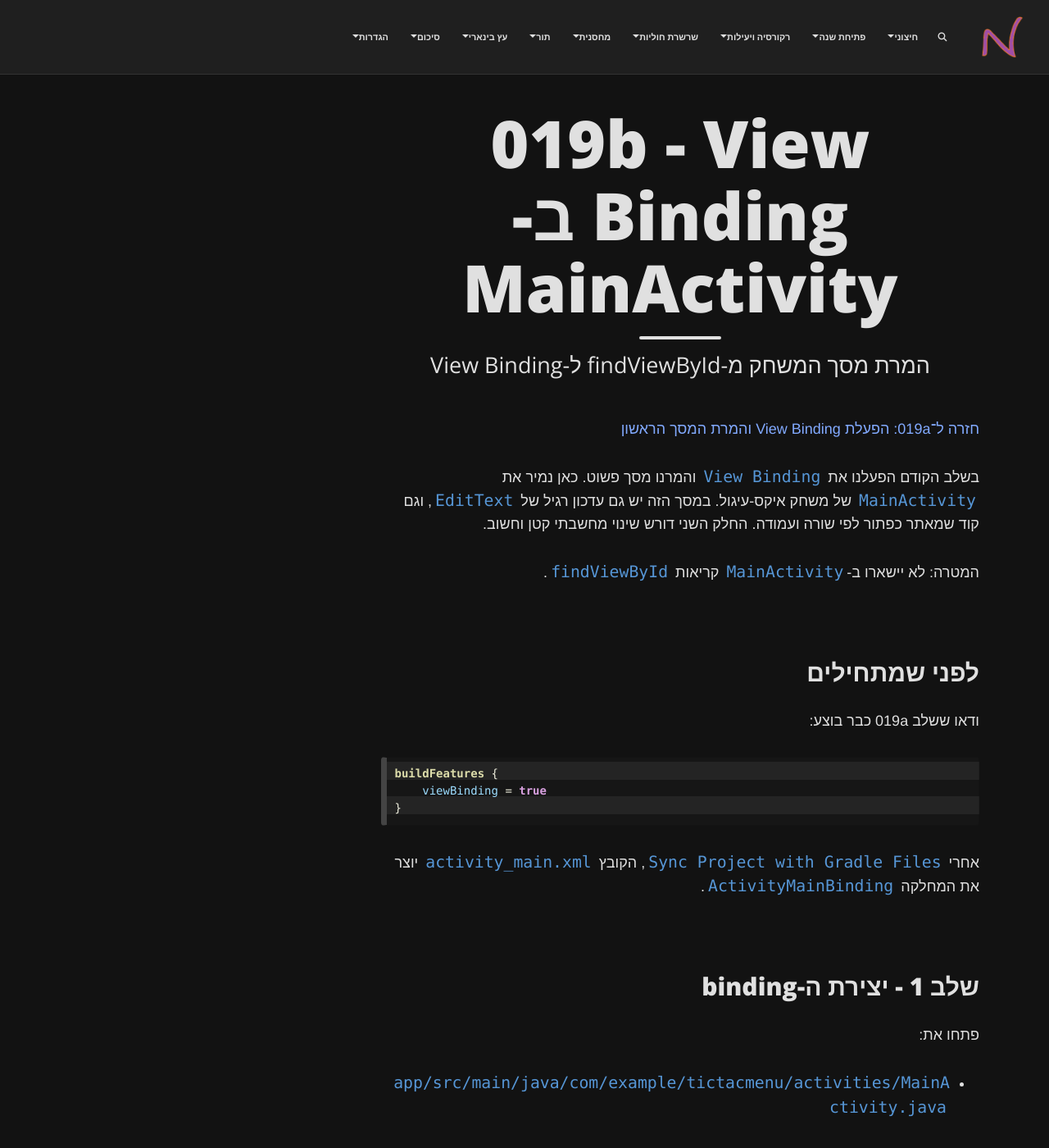
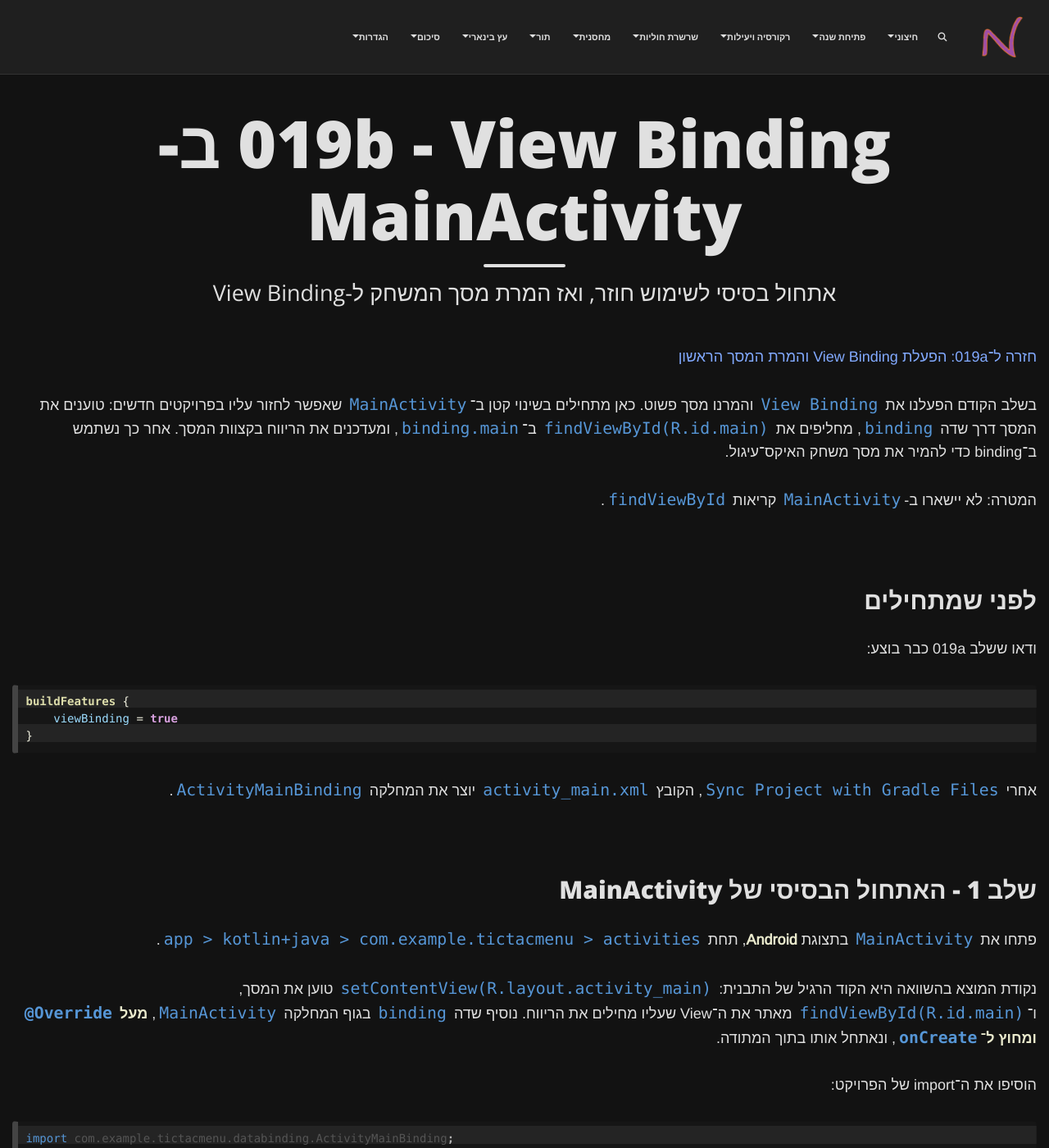
Before and after one commit to 3strategy/BeautifulMivney, a Jekyll site: the page built from android/projectSteps/019bBindingsForMainActivity.md, in a window 1280 px wide and 1400 px high. Shown: the whole window at 82% size. Built offline with Jekyll 4.4.1, drawn with Linux system fonts in a browser that asks for light colours; comment, search, counter and statistics services are not loaded; some of the changed text lies outside the part shown.

Commit message:
improved 019b bindings to include the clean default change to Main Activity in a much clearer way.

````diff
--- a/android/projectSteps/019bBindingsForMainActivity.md
+++ b/android/projectSteps/019bBindingsForMainActivity.md
@@ -1,14 +1,23 @@
 ---
 layout: page
 title: "019b - View Binding ב-MainActivity"
-subtitle: "המרת מסך המשחק מ-findViewById ל-View Binding"
+subtitle: "אתחול בסיסי לשימוש חוזר, ואז המרת מסך המשחק ל-View Binding"
 tags: [אנדרואיד, Android, View Binding, Java, TicTacToe]
 lang: he
+full-width: true
 ---
+
+<style>
+.binding-start-comparison pre,
+.binding-start-comparison code {
+  white-space: pre-wrap;
+  overflow-wrap: anywhere;
+}
+</style>
 
 [חזרה ל־019a: הפעלת View Binding והמרת המסך הראשון](/android/projectSteps/019a.BindingInsteadOfFindByID){: data-sequence-nav="prev"}
 
-בשלב הקודם הפעלנו את `View Binding` והמרנו מסך פשוט. כאן נמיר את `MainActivity` של משחק איקס-עיגול. במסך הזה יש גם עדכון רגיל של `EditText`, וגם קוד שמאתר כפתור לפי שורה ועמודה. החלק השני דורש שינוי מחשבתי קטן וחשוב.
+בשלב הקודם הפעלנו את `View Binding` והמרנו מסך פשוט. כאן מתחילים בשינוי קטן ב־`MainActivity` שאפשר לחזור עליו בפרויקטים חדשים: טוענים את המסך דרך שדה `binding`, מחליפים את `findViewById(R.id.main)` ב־`binding.main`, ומעדכנים את הריווח בקצוות המסך. אחר כך נשתמש ב־binding כדי להמיר את מסך משחק האיקס־עיגול.
 
 המטרה: לא יישארו ב-`MainActivity` קריאות `findViewById`.
 
@@ -24,31 +33,75 @@
 
 אחרי `Sync Project with Gradle Files`, הקובץ `activity_main.xml` יוצר את המחלקה `ActivityMainBinding`.
 
-## שלב 1 - יצירת ה-binding
+## שלב 1 - האתחול הבסיסי של MainActivity
 
-פתחו את:
+פתחו את `MainActivity` בתצוגת **Android**, תחת `app > kotlin+java > com.example.tictacmenu > activities`.
 
-- `app/src/main/java/com/example/tictacmenu/activities/MainActivity.java`
+נקודת המוצא בהשוואה היא הקוד הרגיל של התבנית: `setContentView(R.layout.activity_main)` טוען את המסך, ו־`findViewById(R.id.main)` מאתר את ה־View שעליו מחילים את הריווח. נוסיף שדה `binding` בגוף המחלקה `MainActivity`, **מעל `@Override` ומחוץ ל־`onCreate`**, ונאתחל אותו בתוך המתודה.
 
-הוסיפו את ה-import ואת השדה:
+הוסיפו את ה־import של הפרויקט:
 
-```diff
--import com.example.tictacmenu.R;
-+import com.example.tictacmenu.databinding.ActivityMainBinding;
-
- public class MainActivity extends AppCompatActivity {
-+    private ActivityMainBinding binding;
+```java
+import com.example.tictacmenu.databinding.ActivityMainBinding;
 ```
 
-בתחילת `onCreate`, החליפו את טעינת ה-layout:
+השאירו את ה־import של `R` כל עוד קוד אחר בקובץ משתמש בו.
 
-```diff
--setContentView(R.layout.activity_main);
-+binding = ActivityMainBinding.inflate(getLayoutInflater());
-+setContentView(binding.getRoot());
-```
+מוצגת תחילת המתודה בלבד; שאר הקוד ב־`onCreate` ממשיך אחרי `});` ונשאר במקומו. שורות אדומות מוחלפות, שורות ירוקות נוספות, והדגשות הרקע מסמנות את אותן נקודות בקוד בשתי העמודות.
 
-`binding.getRoot()` הוא ה-View הראשי של `activity_main.xml`; לכן הוא הערך שמעבירים ל-`setContentView`.
+<div class="two-columns before-after binding-start-comparison">
+<div markdown="1" class="column">
+
+### לפני
+
+    {% highlight diff mark_lines="2 4" %}
+    @Override
+    protected void onCreate(Bundle savedInstanceState) {
+        super.onCreate(savedInstanceState);
+        EdgeToEdge.enable(this);
+-        setContentView(R.layout.activity_main);
+-        ViewCompat.setOnApplyWindowInsetsListener(findViewById(R.id.main), (v, insets) -> {
+-            Insets systemBars = insets.getInsets(WindowInsetsCompat.Type.systemBars());
+-            v.setPadding(systemBars.left, systemBars.top, systemBars.right, systemBars.bottom);
+            return insets;
+        });
+    {% endhighlight %}
+
+</div>
+<div markdown="1" class="column">
+
+### אחרי
+
+    {% highlight diff mark_lines="4 6" %}
++    private ActivityMainBinding binding;
+
+    @Override
+    protected void onCreate(Bundle savedInstanceState) {
+        super.onCreate(savedInstanceState);
+        EdgeToEdge.enable(this);
+
++        binding = ActivityMainBinding.inflate(getLayoutInflater());
++        setContentView(binding.getRoot());
++        ViewCompat.setOnApplyWindowInsetsListener(binding.main, (v, insets) -> {
++            Insets bars = insets.getInsets(WindowInsetsCompat.Type.systemBars() | WindowInsetsCompat.Type.displayCutout());
++            v.setPadding(bars.left, bars.top, bars.right, bars.bottom);
+            return insets;
+        });
+    {% endhighlight %}
+
+</div>
+</div>
+
+**מה השתנה?**
+
+1. **מוסיפים שדה ומאתחלים דרכו את המסך.** `private ActivityMainBinding binding;` נמצא מחוץ למתודה, כדי שגם מתודות אחרות באותה Activity יוכלו להשתמש בו אחרי האתחול. בתוך `onCreate`, השורה `binding = ActivityMainBinding.inflate(getLayoutInflater());` יוצרת את רכיבי המסך, ו־`setContentView(binding.getRoot());` מציג את ה־View הראשי שלהם. כך שתי השורות מחליפות את `setContentView(R.layout.activity_main);`. בהשמה בתוך המתודה כותבים `binding =` בלי להכריז שוב על הטיפוס, כדי לא ליצור משתנה מקומי שמסתיר את השדה.
+2. **ניגשים ל־View ישירות.** `binding.main` מחליף את `findViewById(R.id.main)` בשורת ה־listener: זהו כבר אובייקט ה־View בעל המזהה `@+id/main`, ולכן אין צורך לחפש אותו.
+3. **הריווח מתחשב גם במגרעת המסך.** `systemBars()` מתייחס לפסי המערכת, ו־`displayCutout()` מוסיף התחשבות במגרעת או בחור המצלמה. הסימן `|` משלב את שני סוגי ה־insets, ו־`setPadding` משתמש בתוצאה כדי להרחיק את התוכן מהאזורים האלה. השם `bars` מחליף את `systemBars` גם בהכרזה וגם בשימוש. [הסבר בתיעוד Android](https://developer.android.com/develop/ui/views/layout/edge-to-edge#display-cutout-insets).
+
+{: .box-success}
+**לשימוש חוזר בפרויקט חדש:** זהו אותו אתחול בסיסי ל־Activity עם View Binding. התאימו את שם מחלקת ה־binding לקובץ ה־layout ואת `binding.main` למזהה של ה־View שעליו מחילים את הריווח; בדוגמה זו הוא `@+id/main`.
+
+**בדיקה לפני שממשיכים:** הריצו `Build > Make Project`, פתחו את המסך ובדקו שהתוכן אינו מוסתר על ידי פסי המערכת או מגרעת המסך, גם בסיבוב לרוחב. מכאן ממשיכים לשינויים של מסך המשחק.
 
 ## שלב 2 - החלפה פשוטה של View יחיד
 
````
Also changed, not shown: android/topics-index.md (+1 -1 lines).
